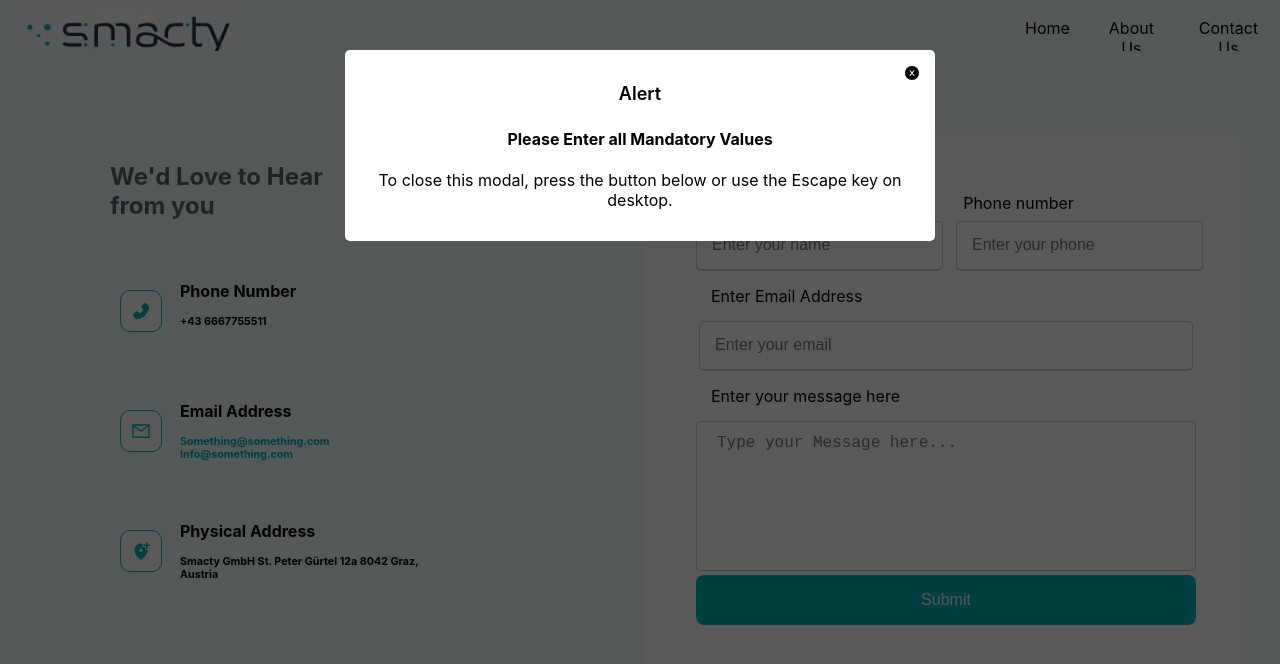
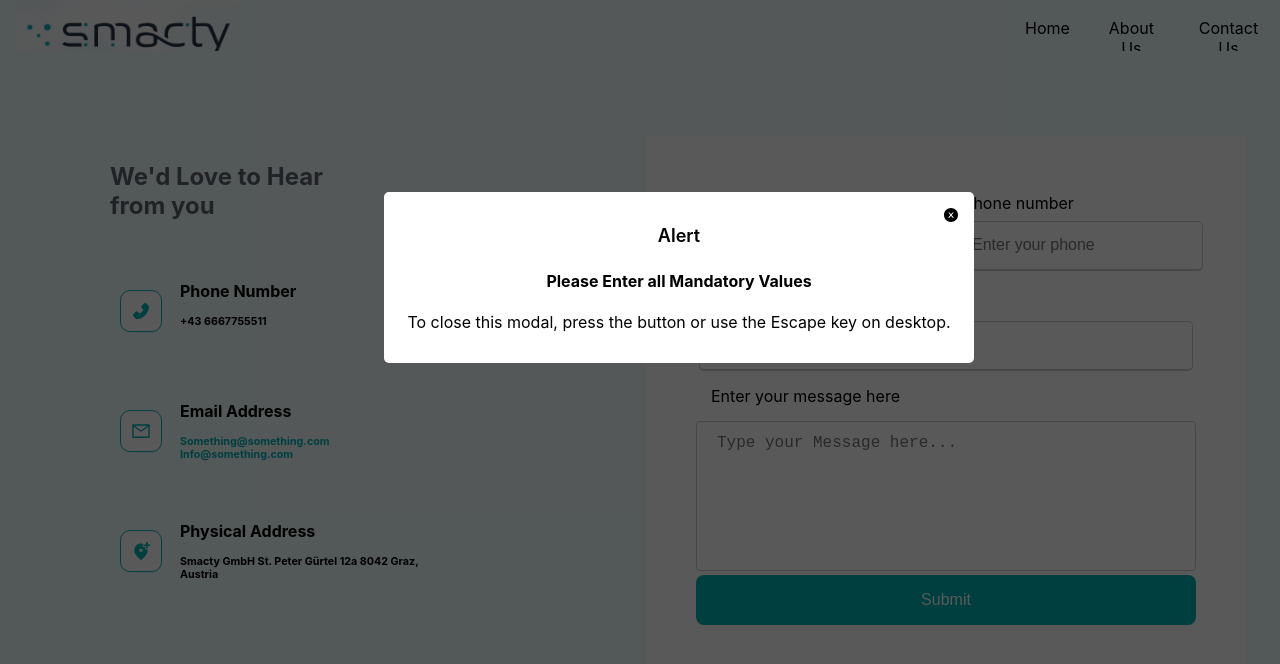
Before and after one commit to V5NEXT/react-signup, a React (Create React App) app: page / in a window 1280 px wide. Both pictures are taken after typing "Sample", "5", "name@example.com", "Sample" into the empty fields and a click on the button "Submit". Shown: the top 664 px of the page. Built offline with nearby package versions, Linux system fonts and the light colour scheme.

Commit message:
Aliging modal

```diff
--- a/src/components/form.js
+++ b/src/components/form.js
@@ -1,8 +1,5 @@
 import { useState, useEffect } from 'react';
 import '../style/form.css'
-import { Modal } from './modal';
-
-
 export default function Form({ setDataFromChild , toggleModalFromChild}) {
 
 // States for registration
@@ -72,13 +69,13 @@ return (
 	<form className='main-form'>
         <div className="user-details">
 
-        <div class="flex-container">
+        <div className="flex-container">
 
-            <div class="flex-child magenta">
+            <div className="flex-child magenta">
             <label className="details">Enter your name</label>
                         <input type="text" onChange={handleName} value={name} placeholder="Enter your name" required/></div>
 
-            <div class="flex-child green">
+            <div className="flex-child green">
             <label className="details">Phone number</label>
                         <input type="number" onChange={handleNumber} value={phone} placeholder="Enter your phone" required/></div>
 
--- a/src/components/modal.js
+++ b/src/components/modal.js
@@ -34,7 +34,7 @@ export const Modal = ({ onRequestClose , onModalLoad}) => {
 				<h3 className="modal__title">Alert</h3>
 			    <h4>{onModalLoad}</h4>
 				<p>
-					To close this modal, press the button below or use the Escape key on desktop.
+					To close this modal, press the button  or use the Escape key on desktop.
 				</p>
 
 			</div>
--- a/src/components/navbar.js
+++ b/src/components/navbar.js
@@ -1,6 +1,8 @@
 import { useState } from "react"
 import "../style/navbar.css"
 import pic from "../img/icon.jpg";
+import { AiOutlineMenu } from 'react-icons/ai';
+
 
 export default function Navbar() {
   const [isNavExpanded, setIsNavExpanded] = useState(false)
@@ -15,7 +17,7 @@ export default function Navbar() {
           setIsNavExpanded(!isNavExpanded)
         }}
       >
-        {/* hamburger svg code... */}
+        {<AiOutlineMenu/>}
       </button>
       <div
         className={
--- a/src/style/modal.css
+++ b/src/style/modal.css
@@ -15,7 +15,7 @@
     background: #fff;
     border-radius: 5px;
     max-width: 100%;
-    margin: 50px auto;
+    margin: 15% 30%;
     padding: 15px;
     width: 560px;
 }
```
